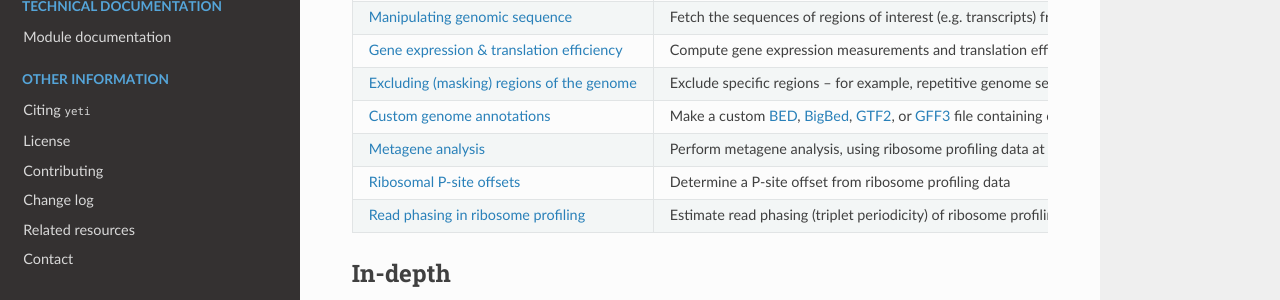
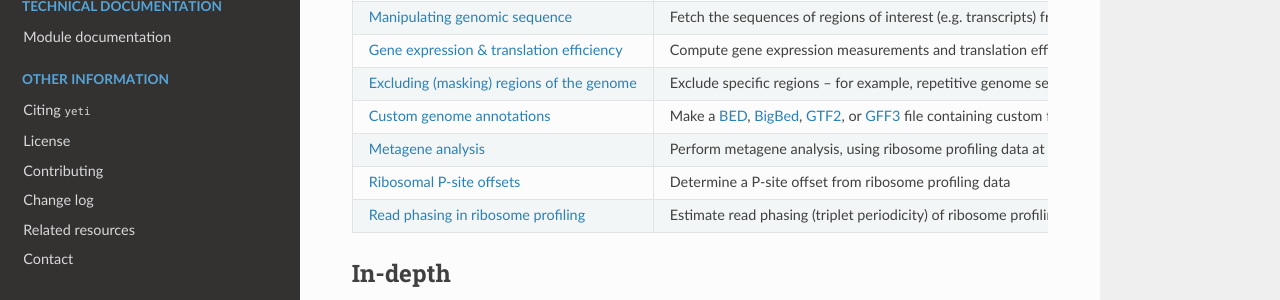
Before and after one commit to joshuagryphon/plastid, a Sphinx documentation site: the page built from docs/source/examples.rst, in a window 1280 px wide and 1165 px high. Shown: the part 497-797 px from the top of the window. Built offline with Sphinx 7.4.7 and the Read the Docs theme 2.0.0, drawn with Linux system fonts in a browser that asks for light colours; part of the change alters nothing that is shown.

```diff
--- a/docs/source/examples.rst
+++ b/docs/source/examples.rst
@@ -42,7 +42,7 @@ Cookbook
                                                                                 that gives rise to :term:`multimapping` reads -- from analysis.
                                                                                 Discussion of :term:`mask files <mask file>`.
 
-:doc:`Custom genome annotations </examples/make_annotation>`                    Make a custom `BED`_, `BigBed`_, `GTF2`_, or `GFF3`_ file containing
+:doc:`Custom genome annotations </examples/make_annotation>`                    Make a `BED`_, `BigBed`_, `GTF2`_, or `GFF3`_ file containing
                                                                                 custom :term:`features <feature>`.
 
 :doc:`Metagene analysis </examples/metagene>`                                   Perform :term:`metagene analysis <metagene>`, using :term:`ribosome profiling`
--- a/docs/source/links.txt
+++ b/docs/source/links.txt
@@ -66,6 +66,7 @@
 .. _blat: http://genome.cshlp.org/content/12/4/656.full
 .. _Cigar: https://samtools.github.io/hts-specs/SAMv1.pdf
 .. _DESeq: http://www-huber.embl.de/users/anders/DESeq/
+.. _DESeq2: http://bioconductor.org/packages/release/bioc/html/DESeq2.html
 .. _kallisto: http://pachterlab.github.io/kallisto/
 .. _R: http://www.r-project.org
 
--- a/docs/source/zreferences.bib
+++ b/docs/source/zreferences.bib
@@ -236,3 +236,17 @@
 	pages = "289-300",
 	title = "Controlling the False Discovery Rate: A Practical and Powerful Approach to Multiple Testing",
 }
+
+@article{Love2014,
+	isbn = "1474-760X",
+	abstract = "In comparative high-throughput sequencing assays, a fundamental task is the analysis of count data, such as read counts per gene in RNA-seq, for evidence of systematic changes across experimental conditions. Small replicate numbers, discreteness, large dynamic range and the presence of outliers require a suitable statistical approach. We present DESeq2, a method for differential analysis of count data, using shrinkage estimation for dispersions and fold changes to improve stability and interpretability of estimates. This enables a more quantitative analysis focused on the strength rather than the mere presence of differential expression. The DESeq2 package is available at http://www.bioconductor.org/packages/release/bioc/html/DESeq2.html webcite.",
+	number = 12,
+	year = 2014,
+	author = "Love, Michael I and Huber, Wolfgang and Anders, Simon",
+	journal = "Genome Biol",
+	volume = 15,
+	pages = 550,
+	url = "http://view.ncbi.nlm.nih.gov/pubmed/25516281",
+	doi = "10.1186/s13059-014-0550-8",
+	title = "Moderated estimation of fold change and dispersion for RNA-seq data with DESeq2",
+}
```
